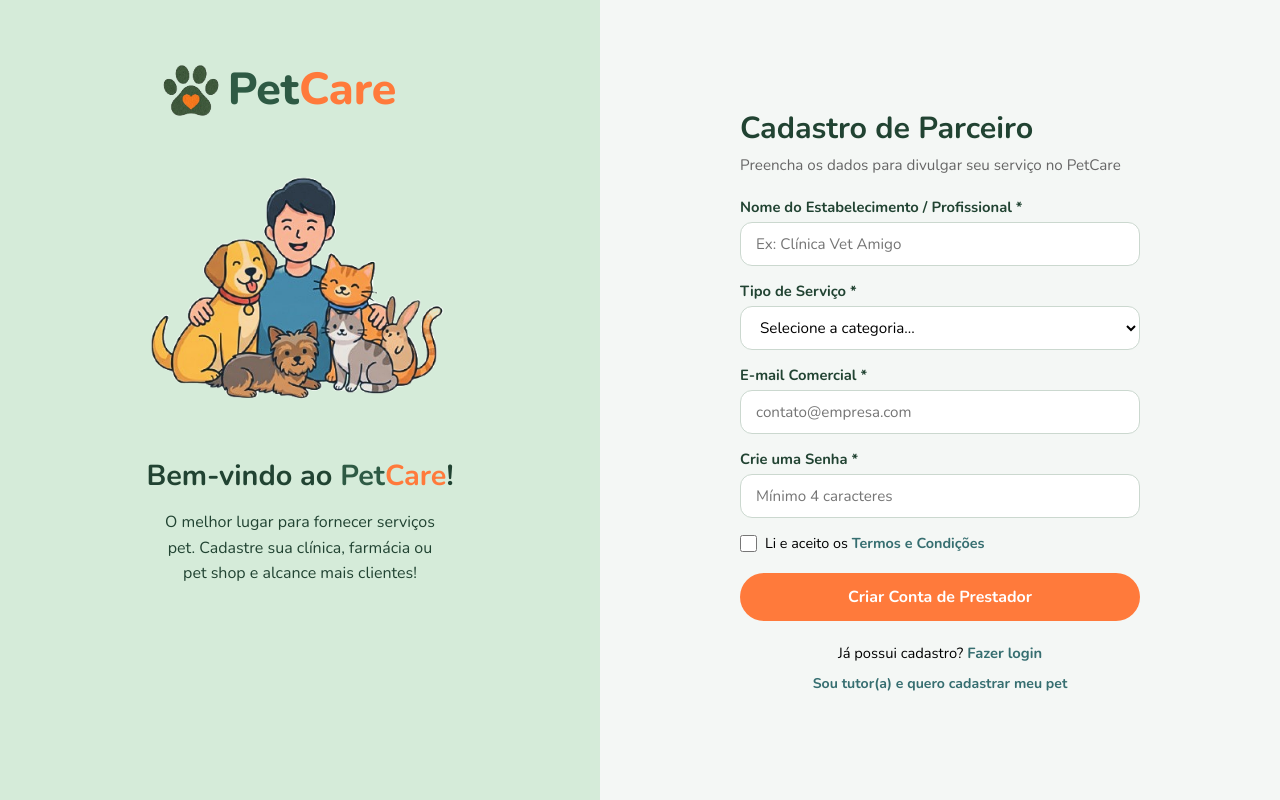
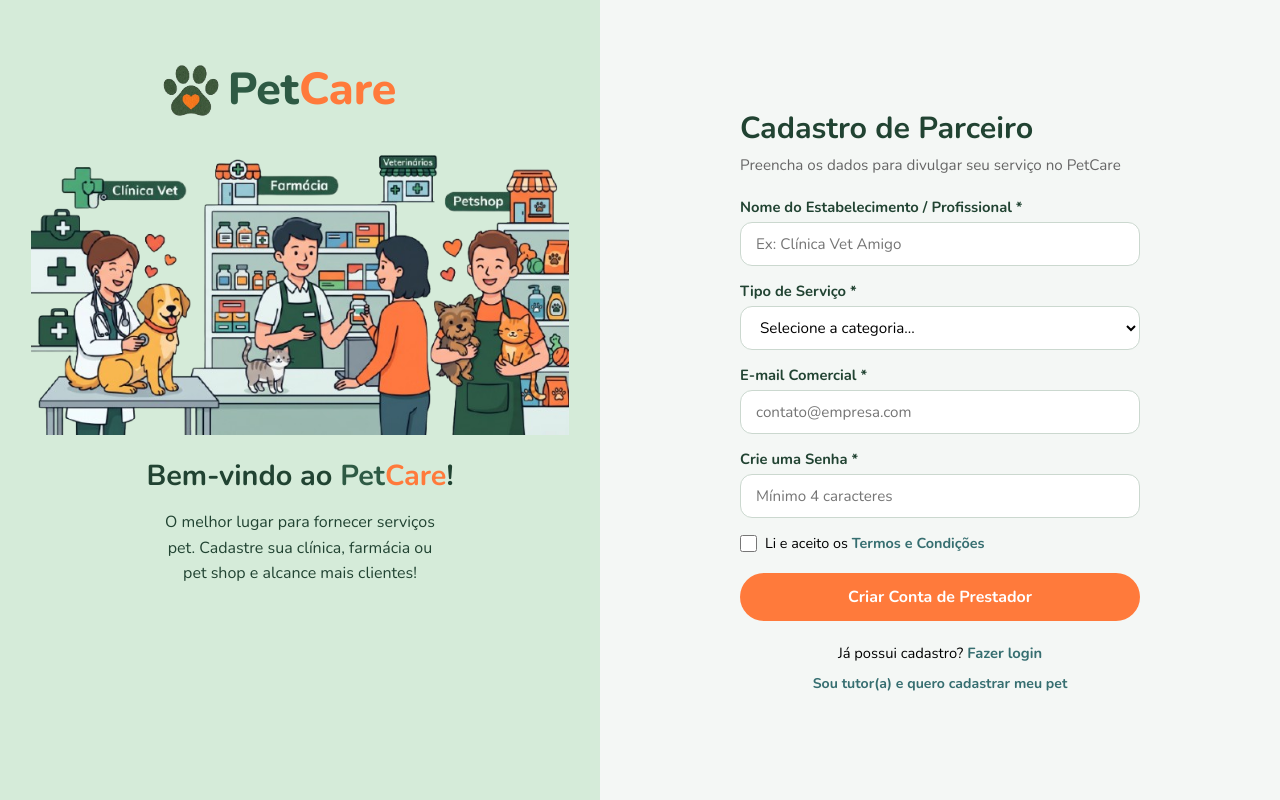
Before and after one commit to GabriellyLaierr/PetCare, a plain HTML site: page codigo/servicos/cadastro/index.html in a window 1280 px wide. Drawn offline with nearby package versions, Linux system fonts and the light colour scheme.

Commit message:
Update index.html

```diff
--- a/codigo/servicos/cadastro/index.html
+++ b/codigo/servicos/cadastro/index.html
@@ -19,7 +19,7 @@
             </header>
 
             <div>
-                <img src="../../imgs/animaisIMG/animais.png" alt="Animais" class="img-animais">
+                <img src="../../imgs/animaisIMG/servicos.png" alt="Animais" class="img-animais">
             </div>
 
             <div class="brand-text">
```
